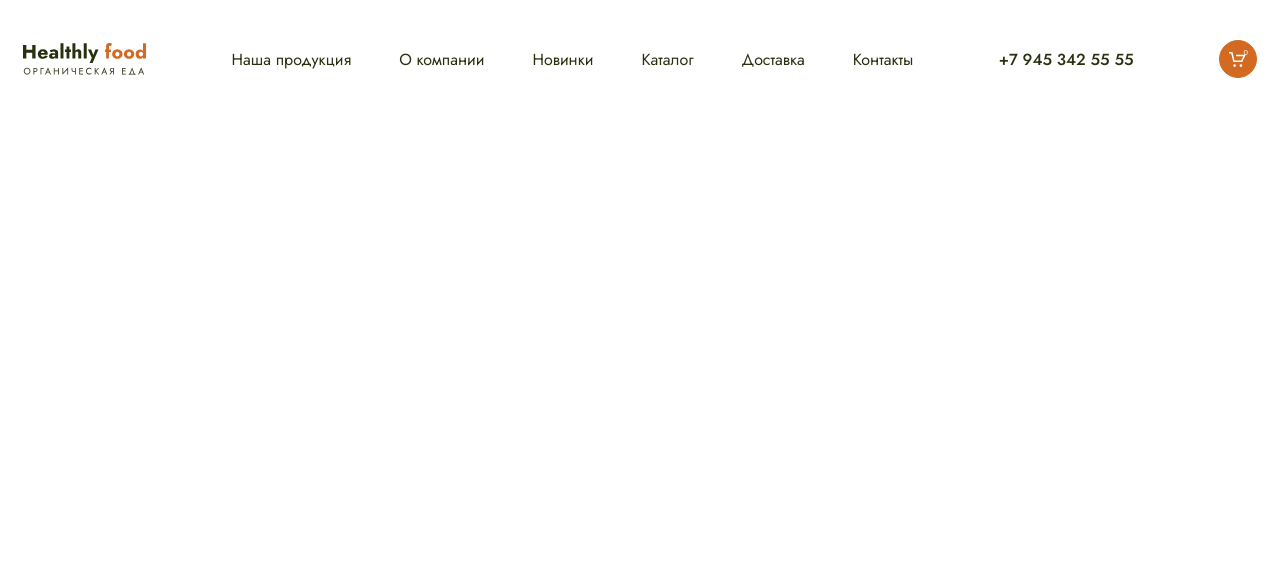
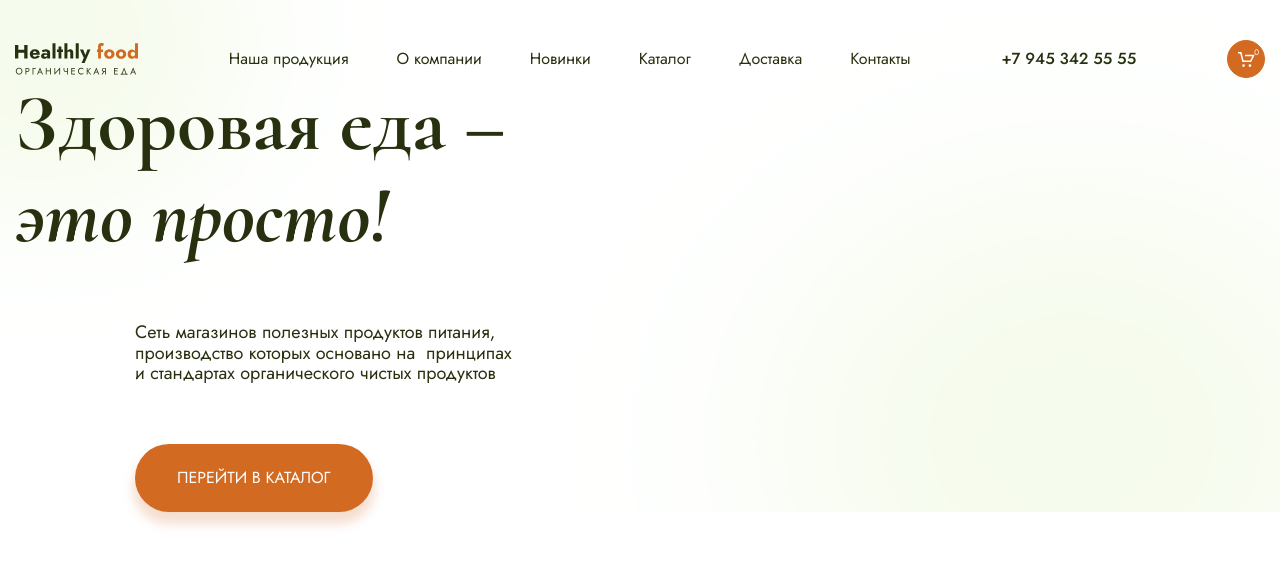
Before and after one commit to narinakara/Modele02-Shop, a website built with webpack: page src/index.html in a window 1280 px wide. Built offline with nearby package versions, Linux system fonts and the light colour scheme.

Commit message:
Add change

```diff
--- a/package.json
+++ b/package.json
@@ -17,6 +17,7 @@
   },
   "dependencies": {
     "clean-webpack-plugin": "^4.0.0",
-    "html-webpack-plugin": "^5.5.1"
+    "html-webpack-plugin": "^5.5.1",
+    "normalize.css": "^8.0.1"
   }
 }
--- a/src/index.html
+++ b/src/index.html
@@ -37,6 +37,22 @@
                 <span class="header__counter">0</span>
             </button>
         </header>
+        <div class="container">
+            <div class="main__text">
+                <h1 class="title title_block">
+                    Здоровая еда &ndash;
+                    <span class="title__span">это просто!</span>
+                </h1>
+                <div class="main__item">
+                    <p class="description description_size-s">
+                        Сеть магазинов полезных продуктов питания, производство которых основано на&nbsp; принципах и стандартах органического чистых продуктов
+                    </p>
+                    <div class="main__link">
+                        <a href="#" class="link">Перейти в каталог</a>
+                    </div>
+                </div>
+            </div>
+        </div>
     </div>
 </body>
 </html>
--- a/src/index.js
+++ b/src/index.js
@@ -1 +1,2 @@
+import 'normalize.css'
 import './styles/main.scss'
--- a/src/styles/main.scss
+++ b/src/styles/main.scss
@@ -15,17 +15,16 @@ html {
 body {
     font-size: 1.6rem;
     font-family: $font-jost;
+    color: $green;
 }
 
 .header {
     max-width: 1440px;
     margin: 0 auto;
-    padding-left: 15px;
-    padding-right: 15px;
+    padding: 4rem 15px 0 15px;
     display: flex;
     justify-content: space-between;
     align-items: center;
-    margin-top: 4rem;
     &__nav {
         display: flex;
         list-style-type: none;
@@ -34,7 +33,6 @@ body {
         gap: 4.8rem;
     }
     &__link {
-        font-size: 1.6rem;
         color: $green;
         text-decoration: none;
         &:hover {
@@ -42,7 +40,6 @@ body {
         }
     }
     &__tel {
-        font-size: 1.6rem;
         color: $green;
         font-weight: 500;
         text-decoration: none;
@@ -71,7 +68,7 @@ body {
         font-size: .8rem;
         color: $white;
         position: absolute;
-        right: .8rem;
+        right: .5rem;
         top: .7rem;
     }
 }
@@ -83,3 +80,52 @@ body {
     width: 12.3rem;
     height: 3.2rem;
 }
+.container {
+    max-width: 1440px;
+    margin: 0 auto;
+    padding-left: 15px;
+    padding-right: 15px;
+}
+.main {
+    background-image: url(../images/main.png);
+    background-size: cover;
+    background-position-x: center;
+    &__item {
+        margin-left: 12rem;
+        max-width: 378px;
+        margin-top: 6rem;
+    }
+    &__link {
+        margin-top: 6rem;
+    }
+}
+.title {
+    font-family: $font-cormorant;
+    font-weight: 700;
+    font-size: 8rem;
+    margin: 0;
+    &__span {
+        font-style: italic;
+    }
+    &_block {
+        .title__span {
+            display: block;
+        }
+    }
+}
+.description {
+    margin: 0;
+    &_size-s {
+        font-size: 1.8rem;
+    }
+}
+.link {
+    color: $white;
+    text-transform: uppercase;
+    padding: 2.5rem 4.2rem;
+    background-color: $orange;
+    box-shadow: 0px 1rem 1.1rem .2rem rgba(207, 92, 13, 0.2);
+    text-decoration: none;
+    border-radius: 3.8rem;
+    display: inline-block;
+}
--- a/webpack.config.js
+++ b/webpack.config.js
@@ -7,7 +7,7 @@ const devServer = (isDev) => !isDev ? {} : {
     devServer: {
         open: true,
         hot:true,
-        port: 8083,
+        port: 8084,
     }
 };
 
```
Also changed, not shown: dist/index.html, dist/styles/main.css, src/images/bg.jpg (deleted), src/images/main.png (added), 1 other file.
